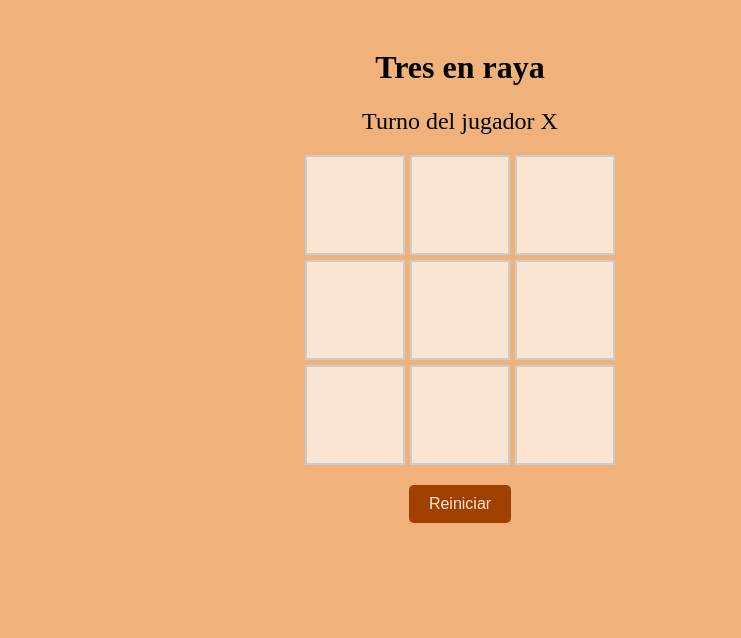
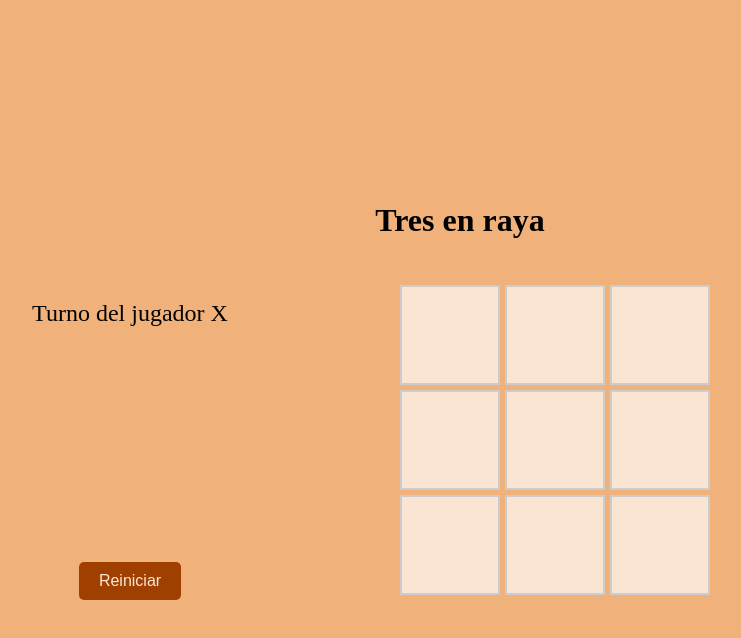
Before and after one commit to autosquash/tic-tac-toe-tauri, a React (Vite) app: page / in a window 1280 px wide. Shown: the top 638 px of the page, without its empty margins (180-921 px from the left). Built offline with nearby package versions, Linux system fonts and the light colour scheme.

Commit message:
improve layout

```diff
--- a/src/App.css
+++ b/src/App.css
@@ -1,10 +1,35 @@
 body {
   background-color: #f0b27a;
+  margin: 0;
+}
+
+#root {
+  height: 100vh;
+  display: flex;
+  flex-direction: column;
+  justify-content: center;
+  text-align: center;
 }
 
 .game {
-  text-align: center;
+  box-sizing: border-box;
   padding: 20px;
+}
+
+.flex {
+  display: flex;
+  align-items: center;
+  padding: 20px;
+}
+
+.gui {
+  min-width: 45%;
+  align-self: center;
+  display: flex;
+  flex-direction: column;
+  justify-content: space-between;
+  align-self: center;
+  min-height: 40vh;
 }
 
 .board {
@@ -12,7 +37,6 @@ body {
   grid-template-columns: repeat(3, 100px);
   grid-template-rows: repeat(3, 100px);
   gap: 5px;
-  margin: 20px auto;
   justify-content: center;
 }
 
--- a/src/App.tsx
+++ b/src/App.tsx
@@ -65,11 +65,19 @@ function App() {
   return (
     <div className="game">
       <h1>Tres en raya</h1>
-      <p className="status">{status}</p>
-      <div className="board">{board.map((_, index) => renderCell(index))}</div>
-      <button className="reset-button" onClick={resetGame}>
-        Reiniciar
-      </button>
+      <div className="flex">
+        <div className="gui">
+          <p className="status">{status}</p>
+          <div>
+            <button className="reset-button" onClick={resetGame}>
+              Reiniciar
+            </button>
+          </div>
+        </div>
+        <div className="board">
+          {board.map((_, index) => renderCell(index))}
+        </div>
+      </div>
     </div>
   )
 }
```
